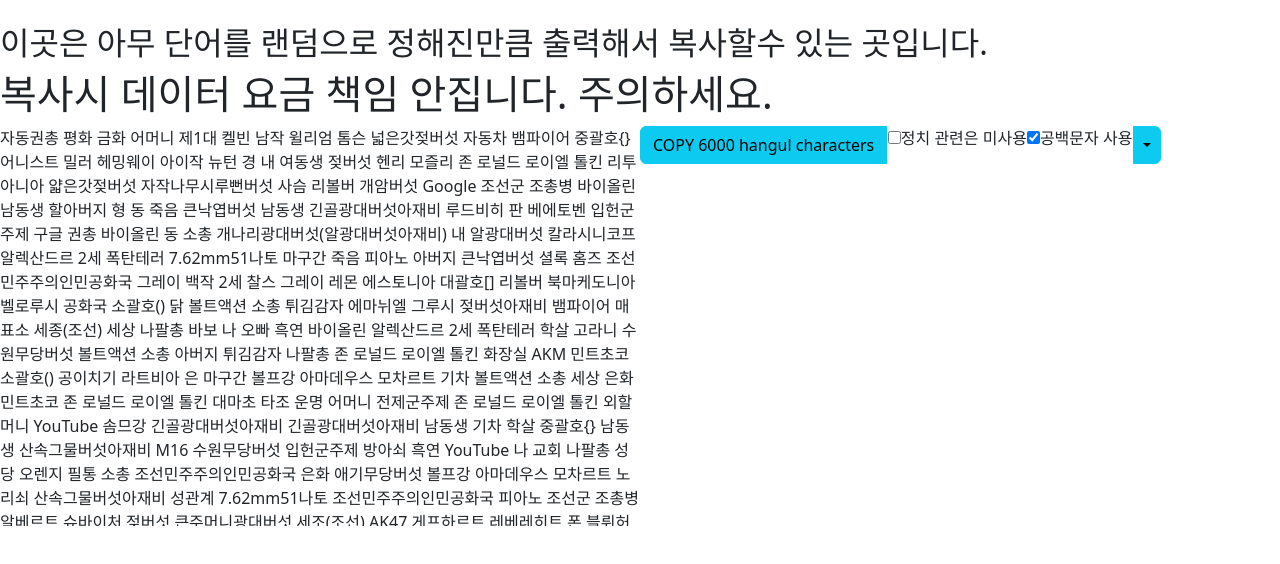
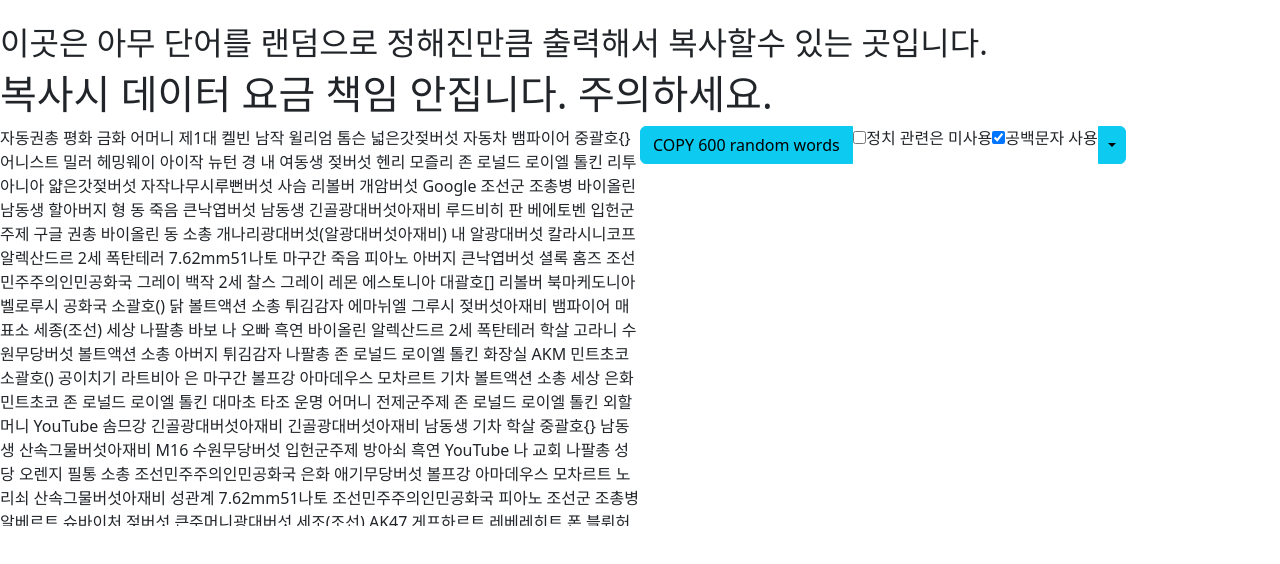
Before and after one commit to chonggi-tokhu/tools, a plain HTML site: page random.html in a window 1280 px wide. Drawn offline with nearby package versions, Linux system fonts and the light colour scheme.

Commit message:
Update random.html

```diff
--- a/random.html
+++ b/random.html
@@ -31,7 +31,7 @@
             <div id="outp"></div>
             <div style="display: block;">
             <div class="btn-group">
-                <button type="button" class="btn btn-info" onclick="currentncharacters=(!numbersxxx || numbersxxx == 'NaN' || !Number(numbersxxx))?kuromandwae():Number(numbersxxx);numbersxxx=currentncharacters;mycopyfunction(document.getElementById('outp'),false);" style="margin-right: 0.5px;">COPY <span class="numberofcharacters">6000</span> hangul characters</button>
+                <button type="button" class="btn btn-info" onclick="currentncharacters=(!numbersxxx || numbersxxx == 'NaN' || !Number(numbersxxx))?kuromandwae():Number(numbersxxx);numbersxxx=currentncharacters;mycopyfunction(document.getElementById('outp'),false);" style="margin-right: 0.5px;">COPY <span class="numberofcharacters">600</span> random words</button>
               <label><input type="checkbox" onchange="optionobj.option=!this.checked">정치 관련은 미사용</label>
               <label><input type="checkbox" onchange="optionobj.spacechar=this.checked" checked>공백문자 사용</label>
               <button type="button" class="btn btn-info dropdown-toggle dropdown-toggle-split" data-bs-toggle="dropdown"
```
